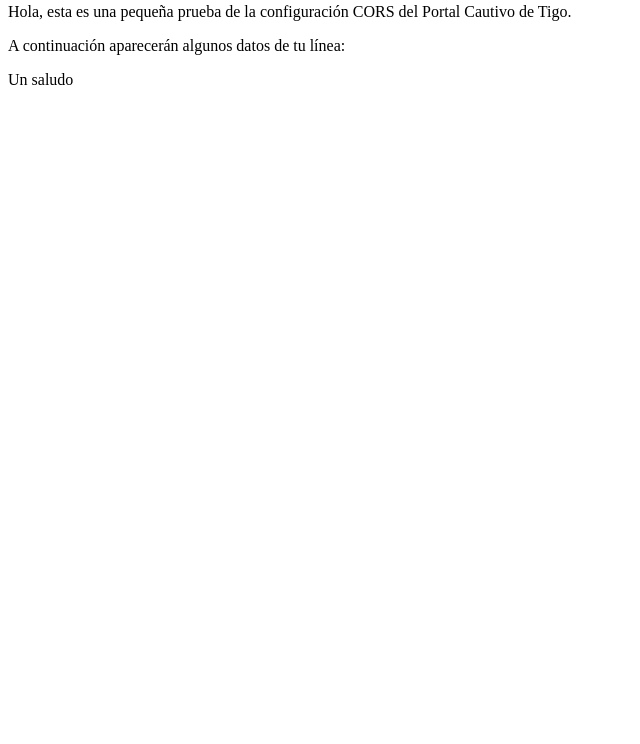
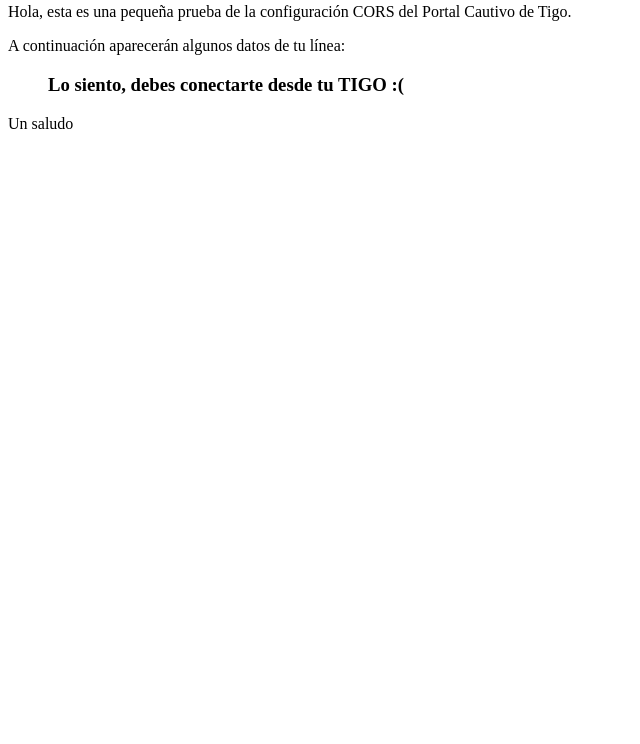
Before and after one commit to matiasinsaurralde/portalcautivo-prueba, a plain HTML site: page index.html in a window 1280 px wide. Shown: the part 56-800 px from the top of the page, without its empty margins (0-640 px from the left). Drawn offline with nearby package versions, Linux system fonts and the light colour scheme; no server answers.

Commit message:
Indicador de error

```diff
--- a/index.html
+++ b/index.html
@@ -22,7 +22,11 @@
         $.ajax({
           url: 'http://internet.tigo.com.py/portal-captivo-rest-war/portal/account/getMsisdn',
           method: 'get',
-          dataType: 'text'
+          dataType: 'text',
+          timeout: 5000,
+          error: function() {
+            $( 'ul' ).append( '<h3>Lo siento, debes conectarte desde tu TIGO :(</h3>' )
+          }
         }).done( function( msisdn ) {
 
           $( 'ul' ).append( '<li>Tu numero es ' + msisdn + '</li>' )
```
